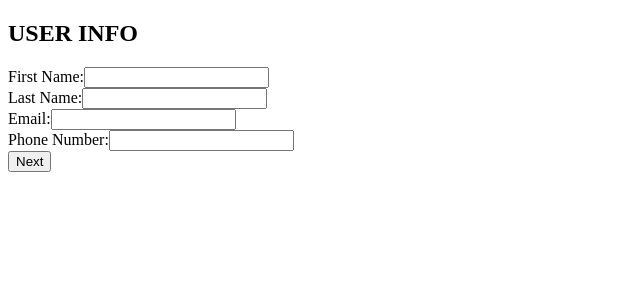
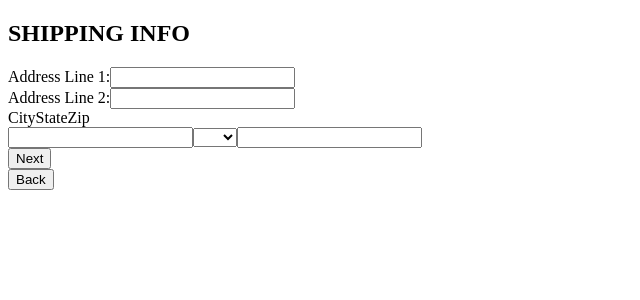
Before and after one commit to shiju-an/magic-potion, a React app: page / in a window 1280 px wide. Shown: the top 300 px of the page, without its empty margins (0-640 px from the left). Built offline with nearby package versions, Linux system fonts and the light colour scheme; the HTML template or start-up script is replaced by a standard one.

Commit message:
basic styling for contact + address forms

```diff
--- a/client/src/components/AddressForm.jsx
+++ b/client/src/components/AddressForm.jsx
@@ -5,47 +5,75 @@ const AddressForm = ({
   street1, street2, city, state, zip, onChange,
   validateState, validateZip
 }) => (
-  <div>
+  <div className="formContainer">
+    <h2 id="title">SHIPPING INFO</h2>
+    <div className="titleContainer"></div>
+
+      <div className="formBox">
+
       <form>
-      <label>
+        <div className="formField">
+          <label className="formDesc">
             Address Line 1:
           </label>
           <input
+            className="formInput"
             id='street1Input'
             name='street1'
             type='text'
-        placeholder='Address Line 1'
+            // placeholder='Address Line 1'
             value={street1}
             onChange={onChange}
           />
+        </div>
 
-      <label>
+        <div className="formField">
+          <label className="formDesc">
             Address Line 2:
           </label>
           <input
+            className="formInput"
             id='street2Input'
             name='street2'
             type='text'
-        placeholder='Address Line 2'
+            // placeholder='Address Line 2'
             value={street2}
             onChange={onChange}
           />
+        </div>
 
-      <label>
-        City:
+        <div className="formField">
+          <label
+            className="combinedAddressLine"
+            id="cityLabel">
+            City
           </label>
+
+          <label
+            className="combinedAddressLine"
+            id="stateLabel">
+            State
+          </label>
+
+          <label
+            className="combinedAddressLine"
+            id="zipLabel">
+            Zip
+          </label>
+
+          <div className="inlineFormInput">
             <input
               id='cityInput'
               name='city'
               type='text'
-        placeholder='City'
+              // placeholder='City'
               value={city}
               onChange={onChange}
             />
 
-      <label>
+            {/* <label>
               State:
-      </label>
+            </label> */}
             <select
               id='stateInput'
               name='state'
@@ -58,19 +86,33 @@ const AddressForm = ({
               ))}
             </select>
 
-      <label>
+            {/* <label>
               Zip Code:
-      </label>
+            </label> */}
             <input
               id='zipInput'
               name='zip'
               type='text'
-        placeholder='Zip Code'
+              // placeholder='Zip Code'
               value={zip}
               onChange={onChange}
               onBlur={validateZip}
             />
+          </div>
+        </div>
+
       </form>
+    </div>
+
+    <div className="bottomArrows">
+      <button
+        id="next">Next</button>
+    </div>
+
+    <div className="bottomArrows">
+      <button
+        id="back">Back</button>
+    </div>
   </div>
 );
 
--- a/client/src/components/App.jsx
+++ b/client/src/components/App.jsx
@@ -267,7 +267,7 @@ class App extends React.Component {
         {/* <h1>magic potion</h1>
         <h3>bubble bubble boil and trouble</h3> */}
 
-        <ContactForm
+        {/* <ContactForm
           firstName={this.state.firstName}
           lastName={this.state.lastName}git s
           email={this.state.email}
@@ -275,9 +275,9 @@ class App extends React.Component {
           onChange={this.handleInputChange}
           validateName={this.validateName}
           validatePhoneNumber={this.validatePhoneNumber}
-          />
+          />  */}
 
-        {/* <AddressForm
+        <AddressForm
           street1={this.state.street1}
           street2={this.state.street2}
           city={this.state.city}
@@ -286,7 +286,7 @@ class App extends React.Component {
           onChange={this.handleInputChange}
           validateState={this.validateState}
           validateZip={this.validateZip}
-        />  */}
+        />
 
         {/* <ItemForm
           quantity={this.state.quantity}
```
Also changed, not shown: client/src/components/ContactForm.jsx (indentation only), 2 other files (tests, documents, lock files or other folders). Lines whose indentation alone changed are shown as unchanged.
